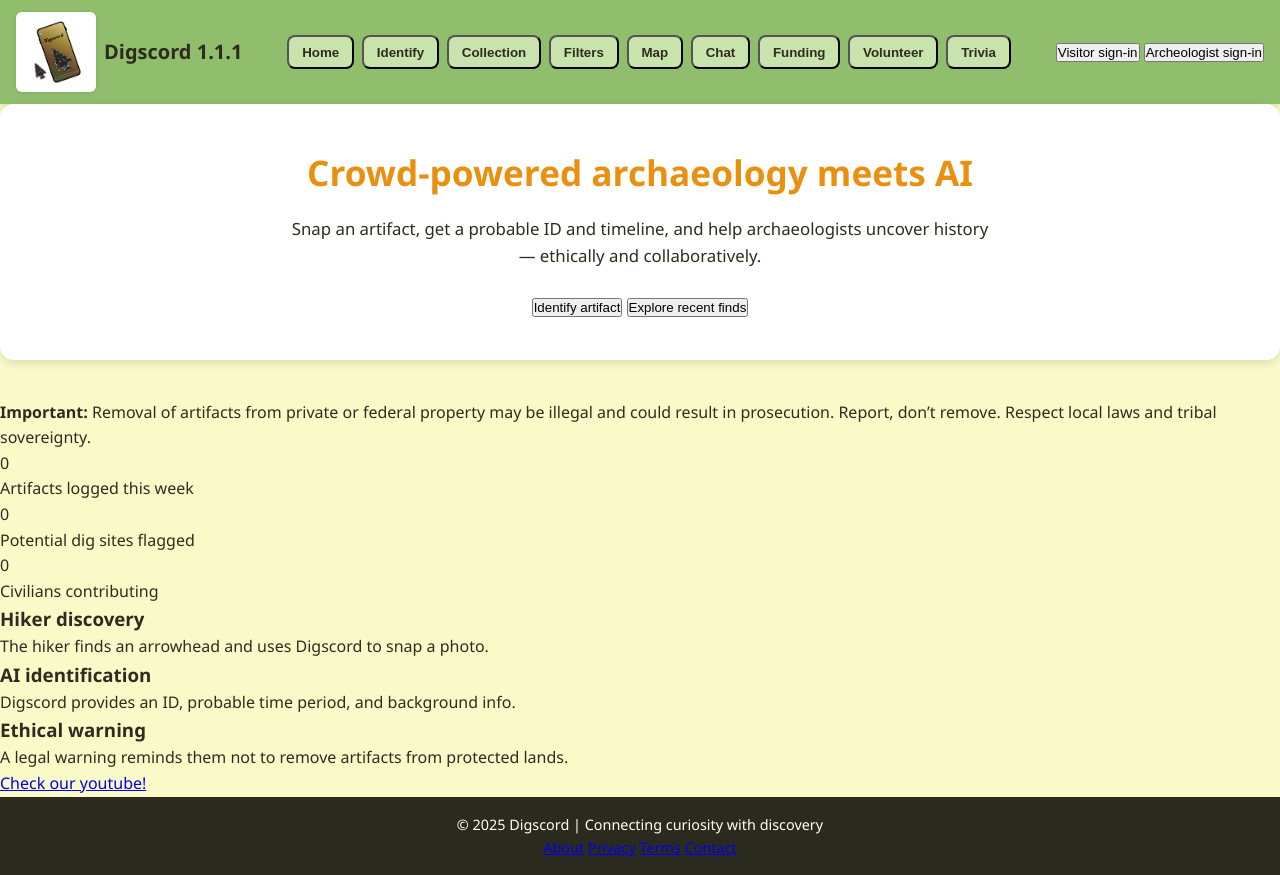
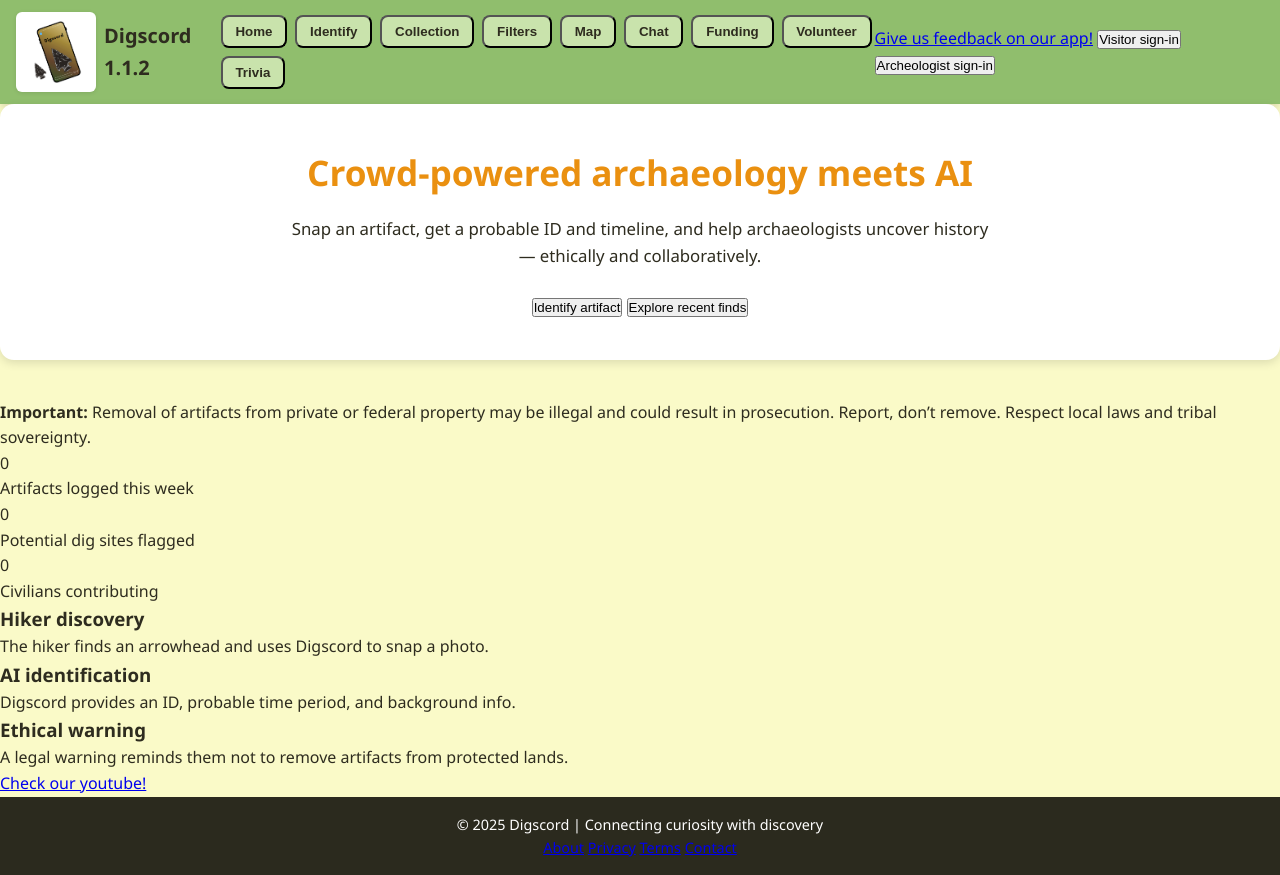
Before and after one commit to KingelafintNet/FLL-2025-2026-Project, a plain HTML site: page index.html in a window 1280 px wide. Drawn offline with Linux system fonts and the light colour scheme.

Commit message:
added a link for feedback

```diff
--- a/index.html
+++ b/index.html
@@ -11,7 +11,7 @@
   <header class="site-header">
     <div class="logo">
       <img src="images/digscord.jpg" alt="logo" height="200px" width="300px">
-      <span class="brand">Digscord 1.1.1</span>
+      <span class="brand">Digscord 1.1.2</span>
     </div>
     <nav class="nav">
       <button onclick="movePage('index.html')" class="nav-btn" data-target="home" aria-controls="home">Home</button>
@@ -25,6 +25,7 @@
       <button onclick="movePage('trivia.html')" class="nav-btn" data-target="trivia" aria-controls="trivia">Trivia</button>
     </nav>
     <div class="sign-in">
+      <a href="https://docs.google.com/forms/d/e/1FAIpQLSeSjKHGWZcSWfj5bnEtJ9Kbt0pMjLb2gdEmBhG3Jf6KgCH7yw/viewform">Give us feedback on our app!</a>
       <button onclick="movePage('visitor.html')" class="sign-btn">Visitor sign-in</button>
       <button onclick="movePage('arch.html')" class="sign-btn alt">Archeologist sign-in</button>
     </div>
```
